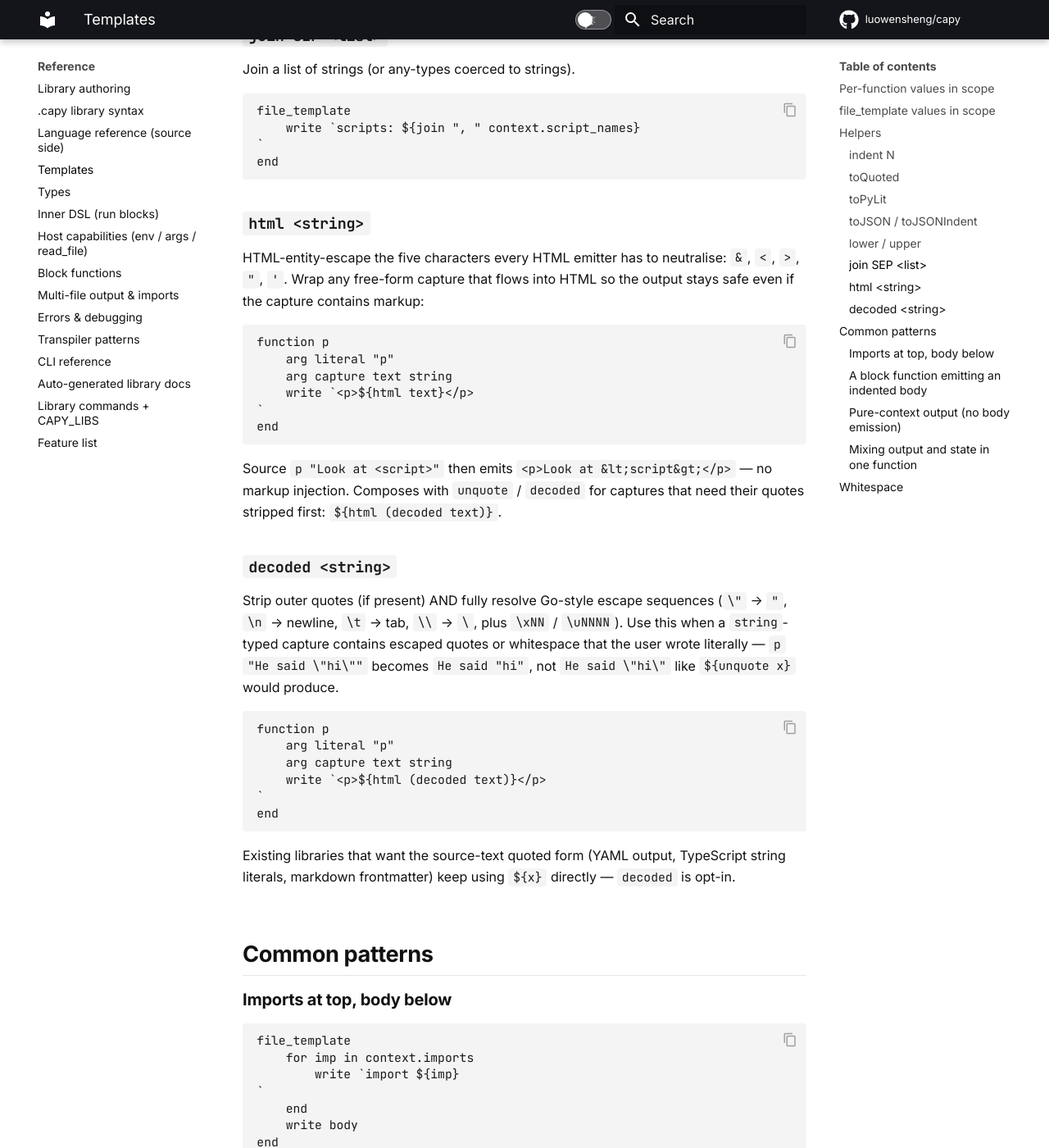
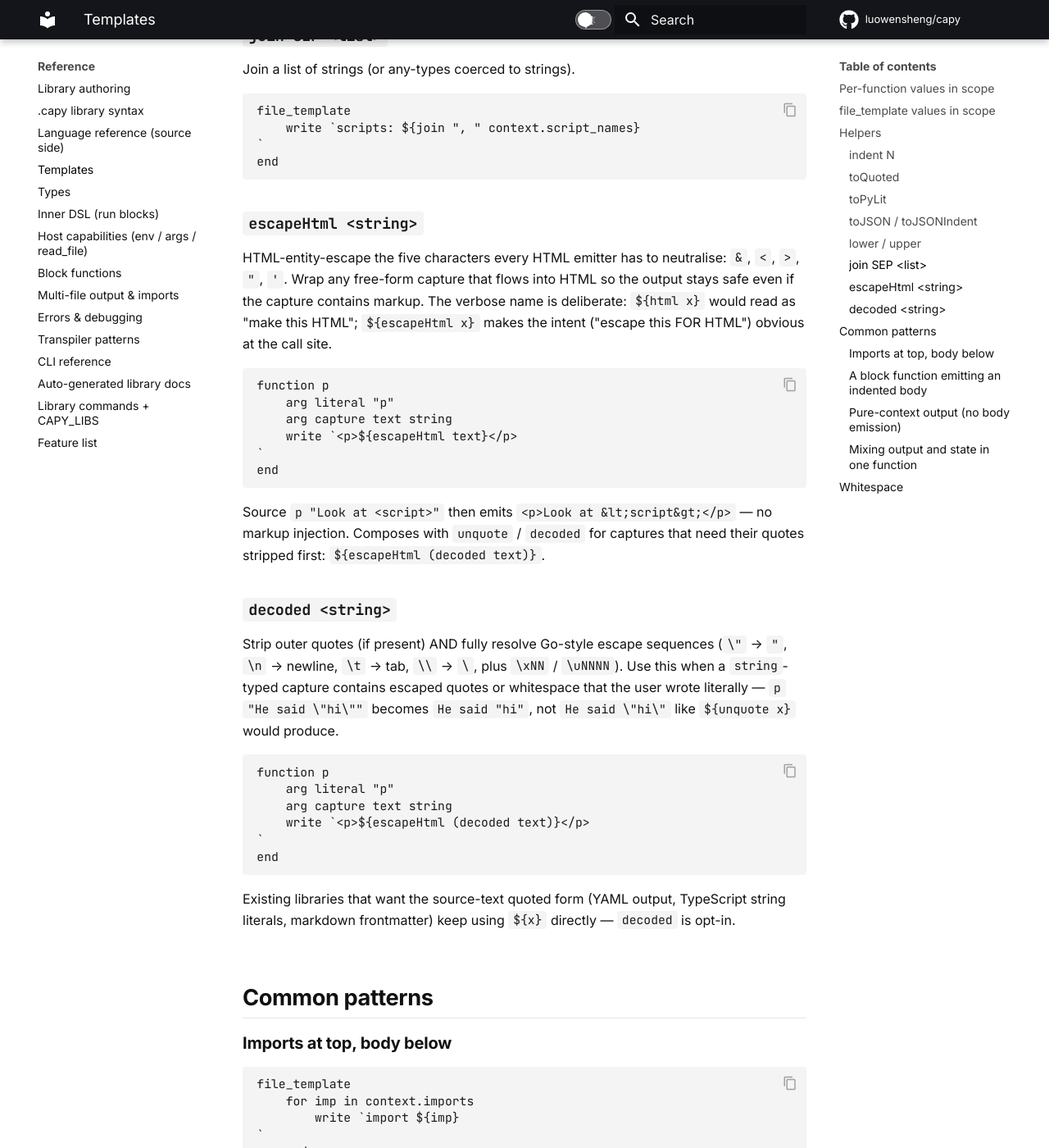
Before and after one commit to luowensheng/capy, an MkDocs documentation site: the page built from docs/templates.md, in a window 1280 px wide and 1400 px high, scrolled down 2884 px. Shown: the whole window at 82% size. Built offline with MkDocs 1.6.1 and Material for MkDocs 9.7.7, drawn with Linux system fonts in a browser that asks for light colours; comment, search, counter and statistics services are not loaded.

Commit message:
refactor: rename ${html x} → ${escapeHtml x} for intent clarity
`${html x}` read as "make this HTML" — the opposite of what the
helper does. `${escapeHtml x}` makes the intent obvious at the call
site: escape this FOR HTML emission.

  Before:  <a href="${html url}">${html text}</a>
  After:   <a href="${escapeHtml url}">${escapeHtml text}</a>

Renamed everywhere:
- infra/helpers.go — registry entry and docstring
- samples/verbatim-pre/lib.capy, samples/inline-markdown/lib.capy
  (the only in-tree callers — both shipped earlier today, no
  external libraries can have adopted the old name yet)
- docs/templates.md — section heading + body
- docs/library-authoring.md — verbatim-block example + cross-anchor
- docs/types.md — group-types link example
- docs/CAPY_FOR_LLMS.md handled by the bulk sed pass

Goldens regenerated; mkdocs build --strict clean.

Co-Authored-By: Claude Opus 4.7 (1M context) <noreply@anthropic.com>

````diff
--- a/docs/templates.md
+++ b/docs/templates.md
@@ -121,18 +121,20 @@ file_template
 end
 ```
 
-### `html <string>`
+### `escapeHtml <string>`
 
 HTML-entity-escape the five characters every HTML emitter has to
 neutralise: `&`, `<`, `>`, `"`, `'`. Wrap any free-form capture that
 flows into HTML so the output stays safe even if the capture
-contains markup:
+contains markup. The verbose name is deliberate: `${html x}` would
+read as "make this HTML"; `${escapeHtml x}` makes the intent
+("escape this FOR HTML") obvious at the call site.
 
 ```
 function p
     arg literal "p"
     arg capture text string
-    write `<p>${html text}</p>
+    write `<p>${escapeHtml text}</p>
 `
 end
 ```
@@ -140,7 +142,7 @@ end
 Source `p "Look at <script>"` then emits `<p>Look at &lt;script&gt;</p>`
 — no markup injection. Composes with `unquote` / `decoded` for
 captures that need their quotes stripped first:
-`${html (decoded text)}`.
+`${escapeHtml (decoded text)}`.
 
 ### `decoded <string>`
 
@@ -155,7 +157,7 @@ literally — `p "He said \"hi\""` becomes `He said "hi"`, not
 function p
     arg literal "p"
     arg capture text string
-    write `<p>${html (decoded text)}</p>
+    write `<p>${escapeHtml (decoded text)}</p>
 `
 end
 ```
--- a/docs/types.md
+++ b/docs/types.md
@@ -121,7 +121,7 @@ function link
     arg literal "link"
     arg capture text Bracketed
     arg capture url  Parens
-    write `<a href="${html url}">${html text}</a>
+    write `<a href="${escapeHtml url}">${escapeHtml text}</a>
 `
 end
 ```
````
Also changed, not shown: docs/library-authoring.md (+4 -4 lines), 3 other files.
